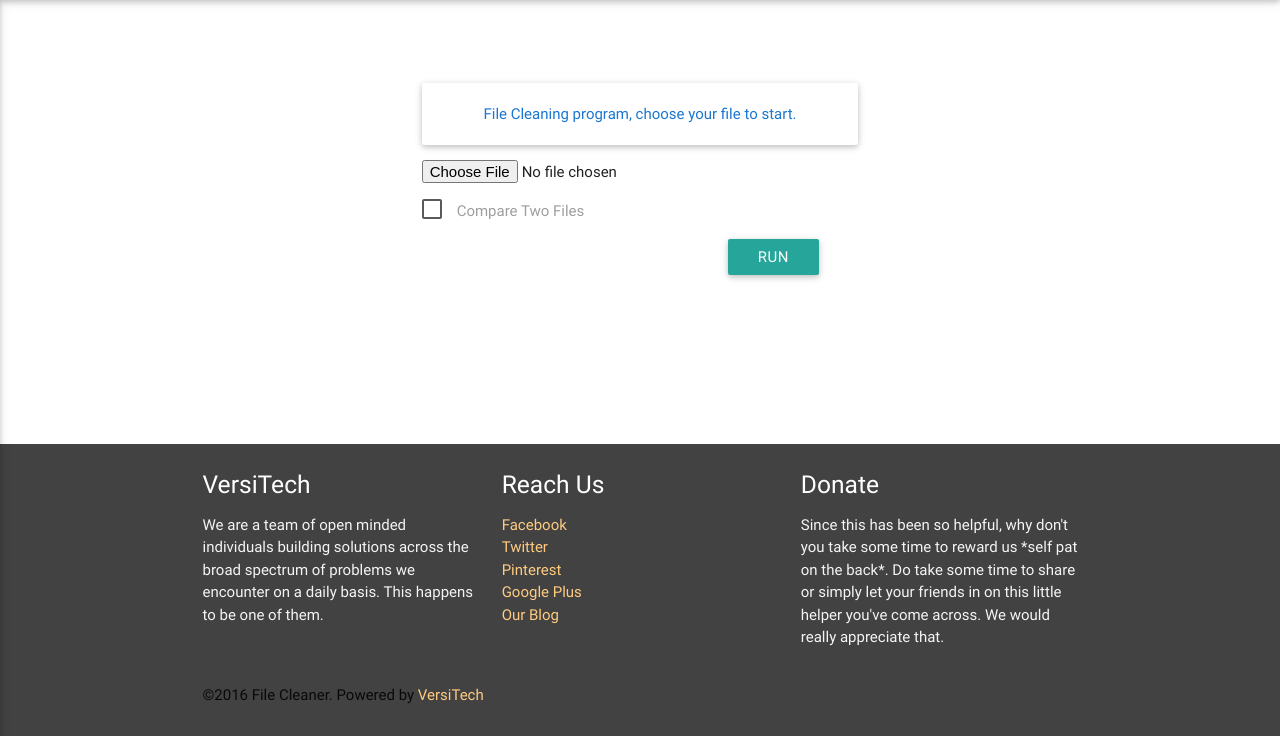
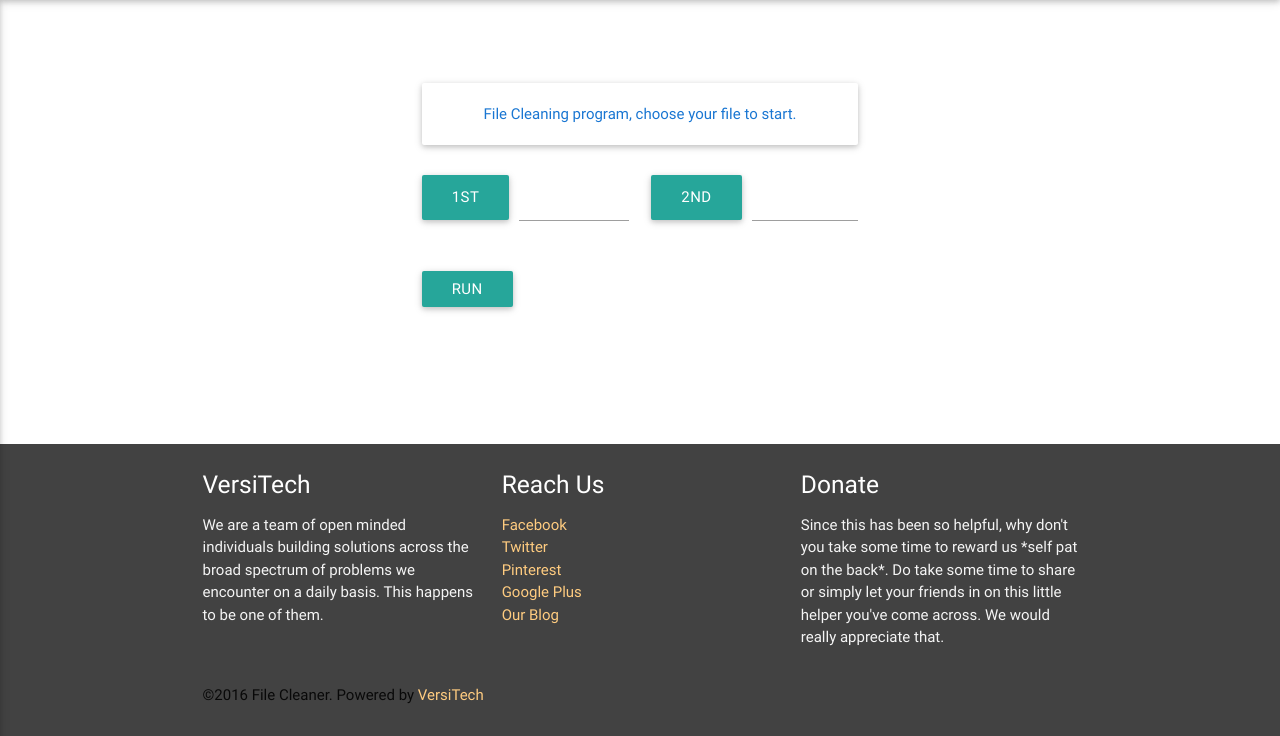
Before and after one commit to thechristian/filecleaner, a Flask app: template templates/compare.html in a window 1280 px wide. Shown: the part 64-800 px from the top of the page. Run offline with Flask 2, Linux system fonts and the light colour scheme; the template is opened without the code that fills it, so the values that code supplies are empty.

Commit message:
arrange form elements for file comparison input fields

```diff
--- a/templates/forms/compare.html
+++ b/templates/forms/compare.html
@@ -1,25 +1,39 @@
 <!--File cleaning form-->
 <form id="compareForm" action="/compare-files" method="post" enctype="multipart/form-data">
-	<div>
-		<div class="card-panel center-align hoverable">
-			<span class="blue-text text-darken-2">File Cleaning program, choose your file to start.</span>
-		</div>
-		<input type="file" name="dataFile1" id="dfile1" required="required" />
+	<div class="card-panel center-align">
+		<span class="blue-text text-darken-2">File Cleaning program, choose your file to start.</span>
+	</div>
 
-		<div class="">
-			<p>
-				<input class="filled-in" type="checkbox" id="compare" name="comparefiles" value="checked">
-				<label for="compare">Compare Two Files</label>
-			</p>
-			 <input type="file" id="dfile2" name="dataFile2" />
+	<div class="row">
+		<div class="col s6">
+			<div class="input-field file-field">
+				<div class="btn">
+					<span>1st</span>
+					<input type="file" name="dataFile1" id="dfile1" required="required"/>
+				</div>
+				<div class="file-path-wrapper">
+					<input class="file-path validate" type="text">
+				</div>
+			</div>
 		</div>
 
+		<div class="col s6">
+			<div class="input-field file-field">
+				<div class="btn">
+					<span>2nd</span>
+					<input type="file" id="dfile2" name="dataFile2" />
+				</div>
+				<div class="file-path-wrapper">
+					<input class="file-path validate" type="text">
+				</div>
+			</div>
+		</div>
 	</div>
 
-	<div class="input-field row">
-		<div class="col l8">&nbsp;</div>
-		<div class="col l4">
-			<button class="btn btn-danger" type="submit" id="isubmit">RUN</button>
-		</div>
+	<div class="row">
+		<div class="col s6">
+			<div class="input-field">
+					<button class="btn" type="submit" id="isubmit">RUN</button>
+			</div>
 	</div>
 </form>
```
